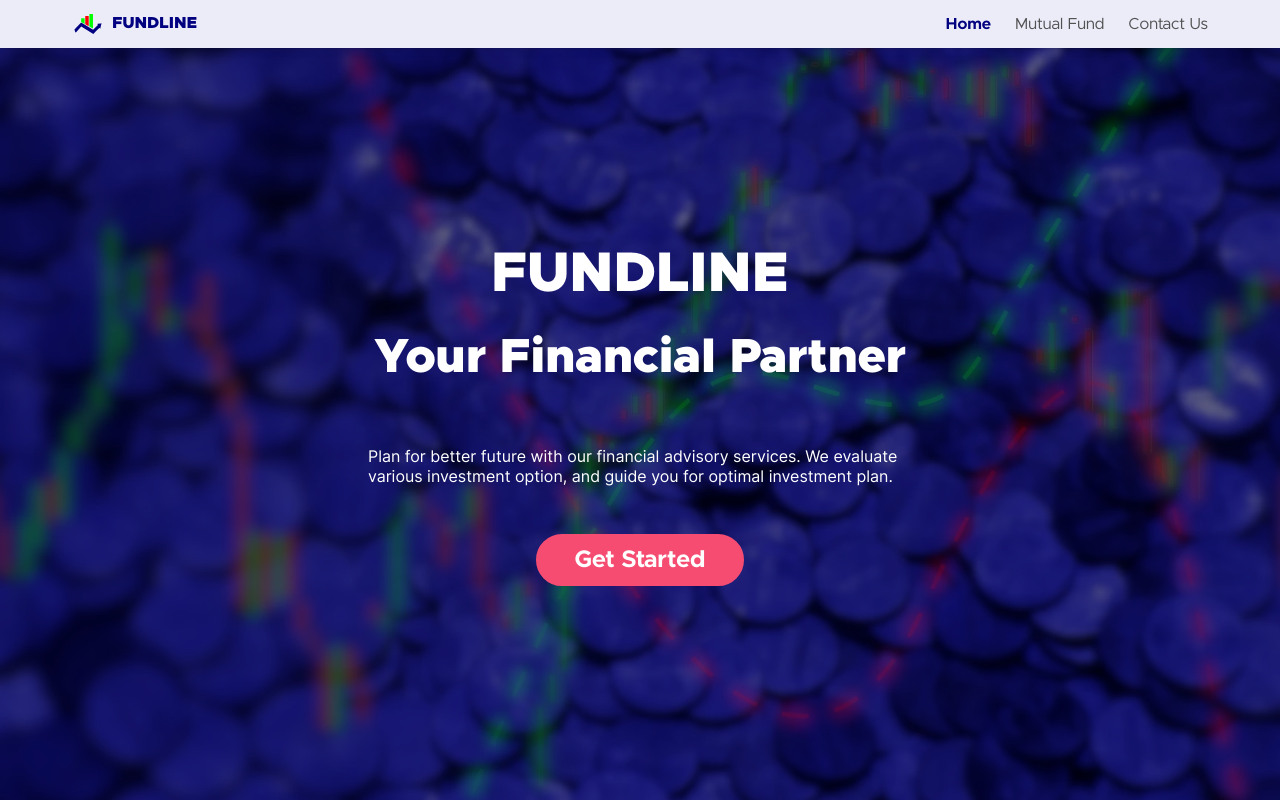
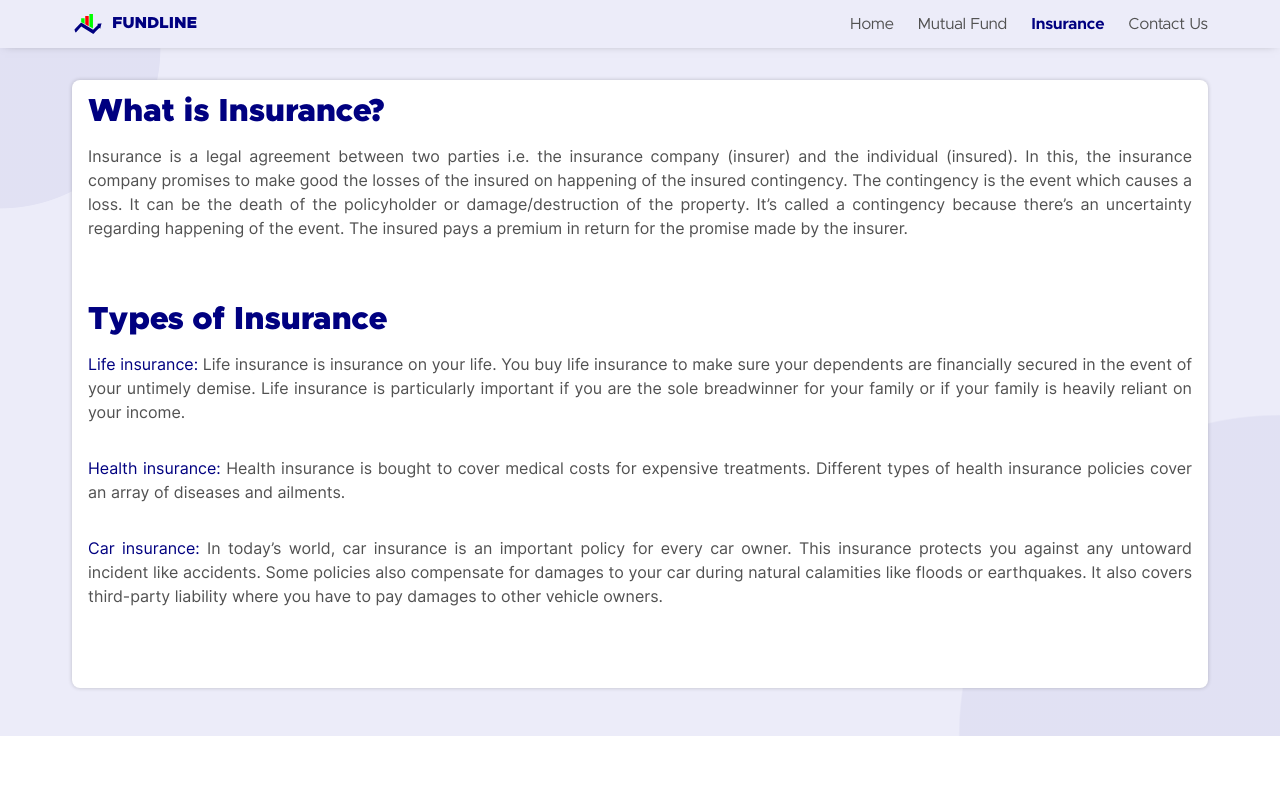
Before and after one commit to FUNDLINE/FUNDLINE-website, an Angular app: page /insurance in a window 1280 px wide. Before the commit this address led to /home. Shown: the top 800 px of the page. Built offline with nearby package versions, Linux system fonts and the light colour scheme.

Commit message:
Added insurance page

```diff
--- a/src/app/app.component.html
+++ b/src/app/app.component.html
@@ -29,6 +29,7 @@
       </button>
       <a (click)="navToggle()" routerLink="home" routerLinkActive="nav-active">Home</a>
       <a (click)="navToggle()" routerLink="mutual-fund" routerLinkActive="nav-active">Mutual Fund</a>
+      <a (click)="navToggle()" routerLink="insurance" routerLinkActive="nav-active">Insurance</a>
       <a (click)="navToggle()" routerLink="contact-us" routerLinkActive="nav-active">Contact Us</a>
     </div>
   </div>
--- a/src/app/insurance/insurance.component.css
+++ b/src/app/insurance/insurance.component.css
@@ -0,0 +1,32 @@
+.outer{
+  --bg-circle-color: #0000800C;
+  padding: 5rem 0 3rem;
+  background-color: var(--accent-100);
+  background-image: radial-gradient(min(40vw, 20rem) at 0% 3rem, var(--bg-circle-color)  50%, transparent 50.25%),
+                    radial-gradient(min(100vw, 40rem) at 100% 100%, var(--bg-circle-color)  50%, transparent 50.25%);
+}
+
+.card {
+  background-color: var(--white);
+  padding: 1rem;
+}
+
+.section {
+  padding-bottom: 3rem;
+}
+
+.section-heading {
+  color: var(--accent-900);
+}
+
+.section-text p{
+  padding: 1rem 0;
+  line-height: 1.5rem;
+  word-spacing: normal;
+  letter-spacing: normal;
+  text-align: justify;
+}
+
+.strong {
+  color: var(--accent-900);;
+}
--- a/src/app/insurance/insurance.component.html
+++ b/src/app/insurance/insurance.component.html
@@ -1 +1,42 @@
-<p>insurance works!</p>
+<div class="outer">
+  <div container="true">
+    <div class="card">
+      <div class="section">
+        <h2 class="section-heading">What is Insurance?</h2>
+        <div class="section-text">
+          <p>
+            Insurance is a legal agreement between two parties i.e. the insurance company (insurer) and the individual
+            (insured). In this, the insurance company promises to make good the losses of the insured on happening of
+            the insured contingency. The contingency is the event which causes a loss. It can be the death of the
+            policyholder or damage/destruction of the property. It’s called a contingency because there’s an uncertainty
+            regarding happening of the event. The insured pays a premium in return for the promise made by the insurer.
+          </p>
+        </div>
+      </div>
+      <div class="section">
+        <h2 class="section-heading">Types of Insurance</h2>
+        <div class="section-text">
+          <ol>
+            <li>
+              <p><span class="strong">Life insurance:</span> Life insurance is insurance on your life. You buy life
+                insurance to make sure your dependents are financially secured in the event of your untimely demise.
+                Life insurance is particularly important if you are the sole breadwinner for your family or if your
+                family is heavily reliant on your income.</p>
+            </li>
+            <li>
+              <p><span class="strong">Health insurance:</span> Health insurance is bought to cover medical costs for
+                expensive treatments. Different types of health insurance policies cover an array of diseases and
+                ailments.</p>
+            </li>
+            <li>
+              <p><span class="strong">Car insurance:</span> In today’s world, car insurance is an important policy for
+                every car owner. This insurance protects you against any untoward incident like accidents. Some policies
+                also compensate for damages to your car during natural calamities like floods or earthquakes. It also
+                covers third-party liability where you have to pay damages to other vehicle owners.</p>
+            </li>
+          </ol>
+        </div>
+      </div>
+    </div>
+  </div>
+</div>
```
Also changed, not shown: src/app/app.module.ts (+4 -4 lines).
